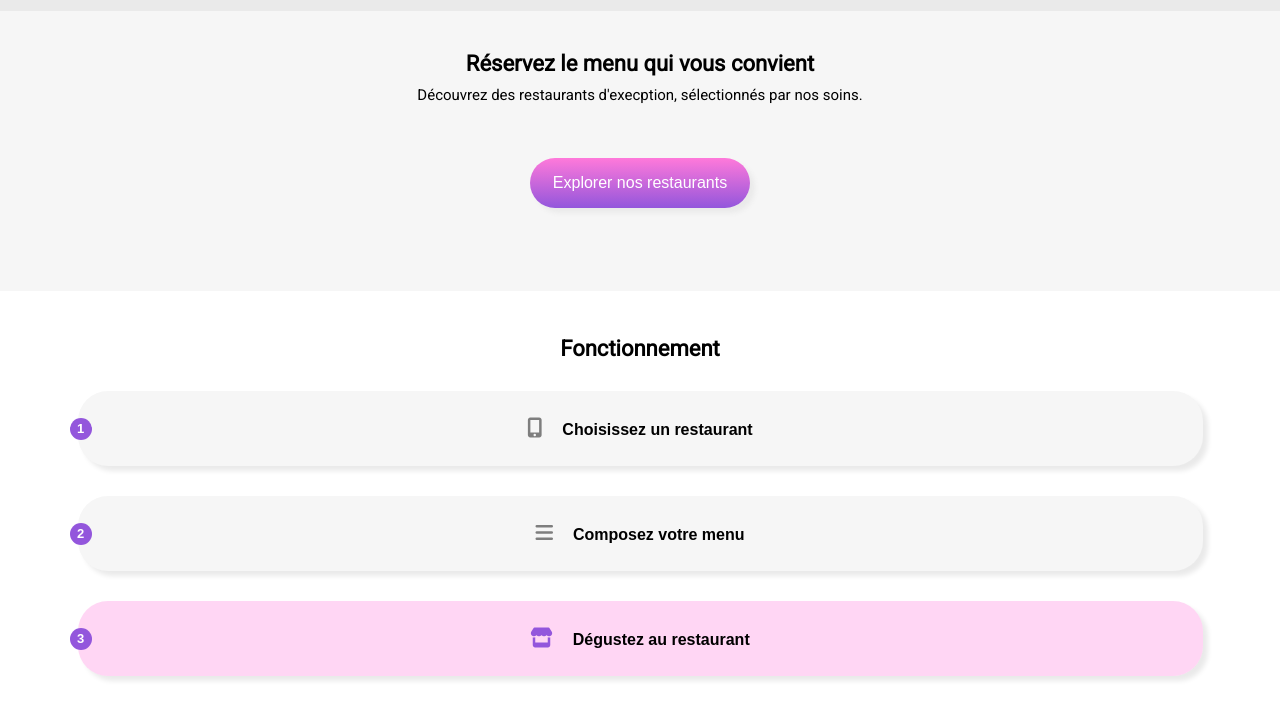
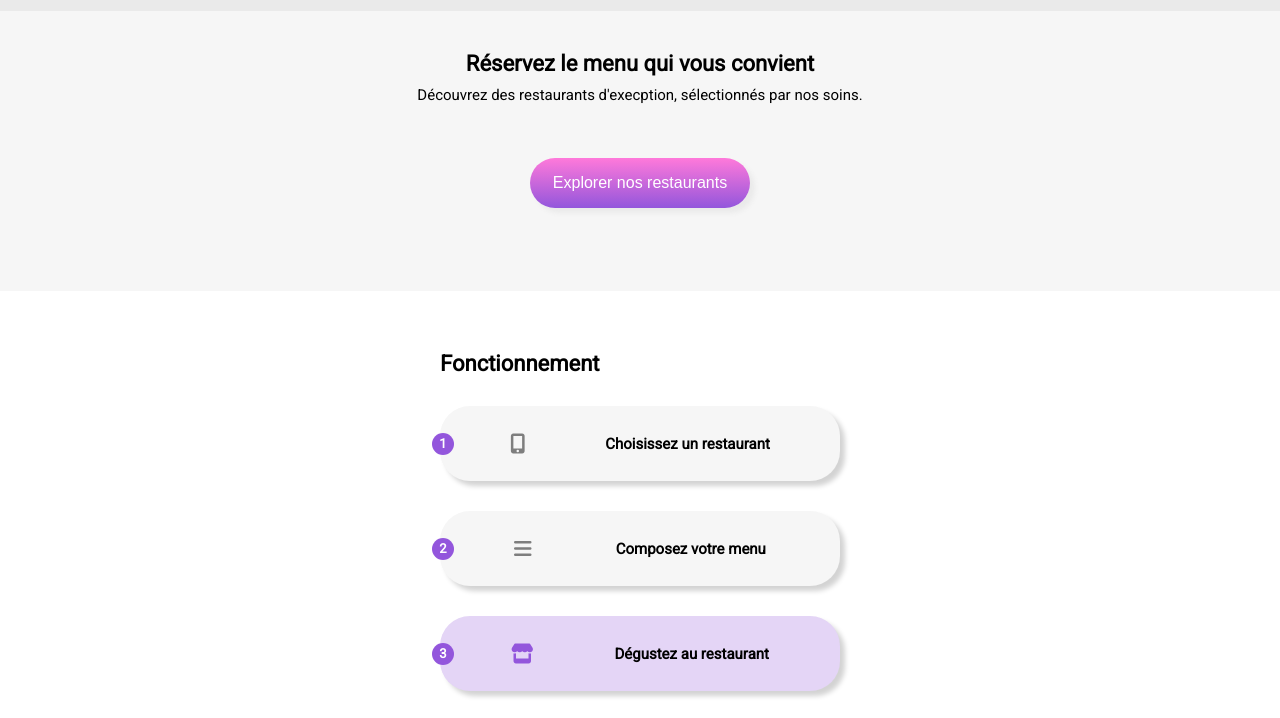
Before and after one commit to RomainMarcazzan/RomainMarcazzan_3_15012021, a website: page index.html in a window 1280 px wide. Shown: the part 82-800 px from the top of the page. Drawn offline with Linux system fonts and the light colour scheme; a web font is replaced by a local one.

Commit message:
changing the sumup part

```diff
--- a/index.html
+++ b/index.html
@@ -46,18 +46,21 @@
 
       <section class="sumup">
         <h1 class="sumup__title">Fonctionnement</h1>
-        <button class="sumup__button">
+        <div class="sumup__button">
           <div class="sumup__button__number">1</div>
-          <i class="fas fa-mobile-alt"></i>Choisissez un restaurant
-        </button>
-        <button class="sumup__button">
+          <i class="fas fa-mobile-alt"></i>
+          <h2>Choisissez un restaurant</h2>
+        </div>
+        <div class="sumup__button">
           <div class="sumup__button__number">2</div>
-          <i class="fas fa-bars"></i>Composez votre menu
-        </button>
-        <button class="sumup__button sumup__button--active">
+          <i class="fas fa-bars"></i>
+          <h2>Composez votre menu</h2>
+        </div>
+        <div class="sumup__button sumup__button--active">
           <div class="sumup__button__number">3</div>
-          <i class="fas fa-store"></i>Dégustez au restaurant
-        </button>
+          <i class="fas fa-store"></i>
+          <h2>Dégustez au restaurant</h2>
+        </div>
       </section>
 
       <main class="container">
--- a/sass/components/_loader.scss
+++ b/sass/components/_loader.scss
@@ -13,12 +13,12 @@
 
   & i {
     color: $primary-color;
-    animation: spinner 3000ms, unload 1ms 3000ms both;
+    animation: spinner 300ms, unload 1ms 300ms both;
   }
 }
 
 .home__container {
-  animation: load 100ms 3000ms both;
+  animation: load 100ms 300ms both;
   z-index: 1;
 }
 
--- a/sass/pages/_home.scss
+++ b/sass/pages/_home.scss
@@ -35,39 +35,41 @@
 }
 
 .sumup {
-  display: flex;
-  flex-wrap: wrap;
-  padding: 1.5rem;
-  margin-top: 3rem;
-  margin-bottom: 3rem;
+  display: grid;
+  grid-template-columns: 1fr;
+  grid-template-rows: repeat(4, 1fr);
+  width: 30rem;
+  margin: 1rem auto 6rem auto;
+  row-gap: 3rem;
+  align-items: end;
 
-  &__title {
-    margin-left: 4%;
-    margin-right: 100%;
-    margin-bottom: 3rem;
-
-    @include desktop-only {
-      margin: 0 auto 3rem auto;
-    }
+  @include desktop-only {
+    width: 40rem;
   }
 
   &__button {
-    @include btn($height: 7.5rem, $width: 90%);
+    display: flex;
+    justify-content: space-evenly;
+    align-items: center;
+    box-shadow: 0.5rem 0.5rem 0.5rem lightgray;
+    border-radius: 3rem;
+    height: 7.5rem;
     background: $light_grey;
     position: relative;
     color: black;
-    margin: auto;
     font-weight: bold;
-    margin-bottom: 3rem;
+    & i {
+      margin-right: 1rem;
+      display: block;
+    }
 
     & .fas {
-      margin-right: 2rem;
       color: #7e7e7e;
       font-size: 2rem;
     }
 
     &--active {
-      background: rgba($secondary-color, 0.3);
+      background-color: lighten($primary-color, 30);
 
       & .fas {
         color: $primary-color;
--- a/sass/utils/_mixins.scss
+++ b/sass/utils/_mixins.scss
@@ -34,6 +34,7 @@
     bottom: 0;
     left: 0;
     background-color: lighten($secondary-color, 5);
+
     opacity: 0;
     z-index: -1;
     border-radius: 3rem;
```
Also changed, not shown: public/css/style.css, 1 other file.
